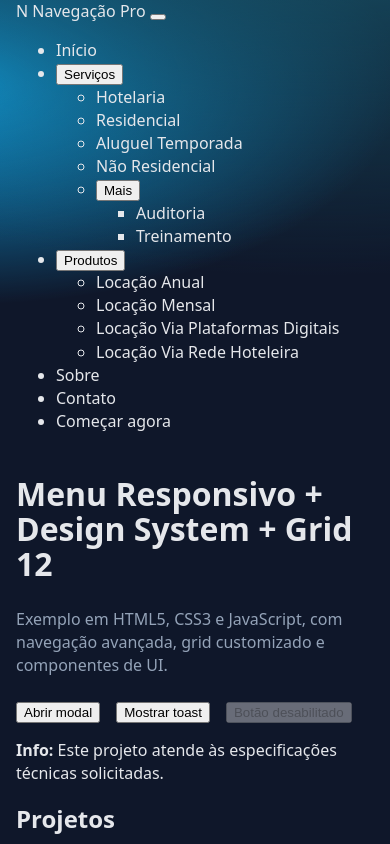
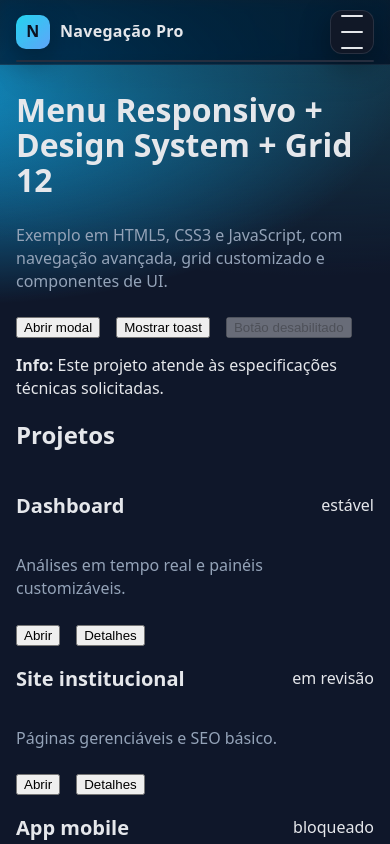
Before and after one commit to jonathabsb-alt/segundo-projeto-local, a plain HTML site: page index.html in a window 390 px wide. Shown: the top 844 px of the page. Drawn offline with Linux system fonts and the light colour scheme; files that its build step writes are made by us from their sources; a script that the page names is missing.

Commit message:
Feat: Adição métodos dropdown e hambúrguer, e componentes

```diff
--- a/css/style.css
+++ b/css/style.css
@@ -31,6 +31,7 @@
   --container: 1200px;
   --gutter: 16px;
 }
+
 :root{
   --primary-500:#22d3ee; --primary-600:#06b6d4; --primary-700:#0891b2;
   --secondary-500:#60a5fa; --secondary-600:#3b82f6; --secondary-700:#1d4ed8;
@@ -64,6 +65,7 @@
   --container: 1200px;
   --gutter: 16px;
 }
+
 *{ box-sizing: border-box }
 html, body{ height:100% }
 body{
@@ -74,6 +76,7 @@ body{
     radial-gradient(800px 400px at -10% 10%, #0ea5e9 0%, transparent 55%),
     var(--bg);
 }
+
 a{ color:inherit; text-decoration:none }
 img{ max-width:100%; height:auto }
 :focus{ outline: none }
@@ -109,6 +112,7 @@ img{ max-width:100%; height:auto }
   .col-xl-3{grid-column: span 3} .col-xl-4{grid-column: span 4} .col-xl-6{grid-column: span 6}
   .col-xl-8{grid-column: span 8} .col-xl-12{grid-column: span 12}
 }
+
 .flex{ display:flex } .items-center{ align-items:center } .justify-between{ justify-content:space-between }
 .gap-8{ gap: var(--s-8) } .gap-16{ gap: var(--s-16) } .gap-24{ gap: var(--s-24) }
 .p-16{ padding: var(--s-16) } .p-24{ padding: var(--s-24) } .p-32{ padding: var(--s-32) }
@@ -117,3 +121,93 @@ img{ max-width:100%; height:auto }
 .h2{ font-size: var(--fs-xl); line-height:1.2; font-weight:700 }
 .h3{ font-size: var(--fs-lg); line-height:1.25; font-weight:600 }
 .muted{ color: var(--muted) }
+
+header{
+  position: sticky; top: 0; z-index: 1000;
+  backdrop-filter: saturate(140%) blur(6px);
+  background: linear-gradient(0deg, rgba(2,6,23,.6), rgba(2,6,23,.6));
+  border-bottom: 1px solid rgba(148,163,184,.12);
+}
+.header-inner{ padding:10px 16px; display:flex; align-items:center; gap:16px }
+.logo{ display:flex; align-items:center; gap:10px; font-weight:700; letter-spacing:.3px }
+.logo-mark{
+  width:34px; height:34px; border-radius:10px;
+  background: linear-gradient(135deg, var(--primary-500), var(--secondary-500));
+  box-shadow: var(--shadow); display:grid; place-items:center; font-weight:900; color:#0b1020;
+}
+
+.nav-toggle{
+  margin-left:auto; display:none; position:relative; width:44px; height:44px;
+  border-radius:12px; border:1px solid rgba(148,163,184,.18); background:var(--surface); color:var(--text);
+  box-shadow: var(--shadow); cursor:pointer; transition: transform var(--speed) ease;
+}
+.nav-toggle:active{ transform: scale(.98) }
+.nav-toggle .bars{ position:absolute; inset:0; display:grid; place-items:center }
+.bar{
+  width:22px; height:2px; background: currentColor; border-radius:999px;
+  transition: transform var(--speed) ease, opacity var(--speed) ease;
+}
+.bar + .bar{ margin-top:5px }
+.nav-toggle[aria-expanded="true"] .bar:nth-child(1){ transform: translateY(7px) rotate(45deg) }
+.nav-toggle[aria-expanded="true"] .bar:nth-child(2){ opacity:0 }
+.nav-toggle[aria-expanded="true"] .bar:nth-child(3){ transform: translateY(-7px) rotate(-45deg) }
+
+nav{ position:relative }
+.menu{ list-style:none; display:flex; align-items:center; gap: 6px; margin:0; padding:0 }
+.menu > li{ position:relative }
+.menu > li > a,
+.menu > li > button.submenu-toggle{
+  padding:10px 14px; border-radius:12px; border:1px solid transparent;
+  display:flex; align-items:center; gap:8px; color:var(--text); background:transparent; cursor:pointer;
+}
+.menu > li > a:hover,
+.menu > li > button.submenu-toggle:hover{ background: rgba(148,163,184,.08); border-color: rgba(148,163,184,.16) }
+.menu > li > button.submenu-toggle::after{ content:"▾"; font-size:.8rem; opacity:.9 }
+
+.submenu{
+  position:absolute; left:0; top: calc(100% + 10px); min-width: 220px; list-style:none; margin:0; padding:8px;
+  background: var(--surface); border:1px solid rgba(148,163,184,.16); border-radius:16px; box-shadow: var(--shadow);
+  display:none; opacity:0; transform: translateY(-4px); transition: opacity var(--speed) ease, transform var(--speed) ease;
+}
+.submenu li{ position:relative }
+.submenu a,
+.submenu button.submenu-toggle{ width:100%; text-align:left; padding:10px 12px; border-radius:10px; border:1px solid transparent; background:transparent; color: var(--text) }
+.submenu a:hover,
+.submenu button.submenu-toggle:hover{ background: rgba(148,163,184,.08); border-color: rgba(148,163,184,.16) }
+.submenu .has-submenu > .submenu{ top:0; left:calc(100% + 10px) }
+
+@media (hover:hover) and (pointer:fine){
+  .has-submenu:where(:hover, :focus-within) > .submenu{ display:block; opacity:1; transform: translateY(0) }
+}
+
+.cta{
+  margin-left: 6px; padding:10px 14px; border-radius:12px;
+  border:1px solid rgba(34,211,238,.35);
+  background: linear-gradient(180deg, rgba(34,211,238,.15), rgba(34,211,238,.06));
+  color: var(--text); box-shadow: inset 0 0 0 1px rgba(34,211,238,.25);
+}
+.cta:hover{ box-shadow: inset 0 0 0 1px rgba(34,211,238,.5) }
+
+.menu-panel{}
+
+
+@media (max-width: 900px){
+  .nav-toggle{ display:block }
+  nav{ position: fixed; inset: 70px 0 auto 0; z-index: 999; pointer-events: none }
+  nav.open{ pointer-events: auto }
+  .menu-panel{
+    position: absolute; right:16px; left:16px; top:0; transform: translateY(-10px);
+    background: var(--surface); border:1px solid rgba(148,163,184,.16); border-radius: 18px; box-shadow: var(--shadow);
+    max-height: 0; overflow: hidden; transition: max-height var(--speed) ease, transform var(--speed) ease;
+  }
+  nav.open .menu-panel{ max-height: 75vh; transform: translateY(0) }
+  .menu{ flex-direction: column; align-items: stretch; padding: 8px }
+  .menu > li > a,
+  .menu > li > button.submenu-toggle{ padding:12px 14px; border-radius:12px }
+  .submenu{
+    position: static; display:block; opacity:1; transform:none; background: transparent; border:0; box-shadow:none;
+    padding-left: 8px; padding-right: 8px; max-height:0; overflow:hidden; transition: max-height var(--speed) ease;
+  }
+  .submenu.open{ max-height: 800px }
+  .submenu .has-submenu > .submenu{ left:auto }
+}
```
